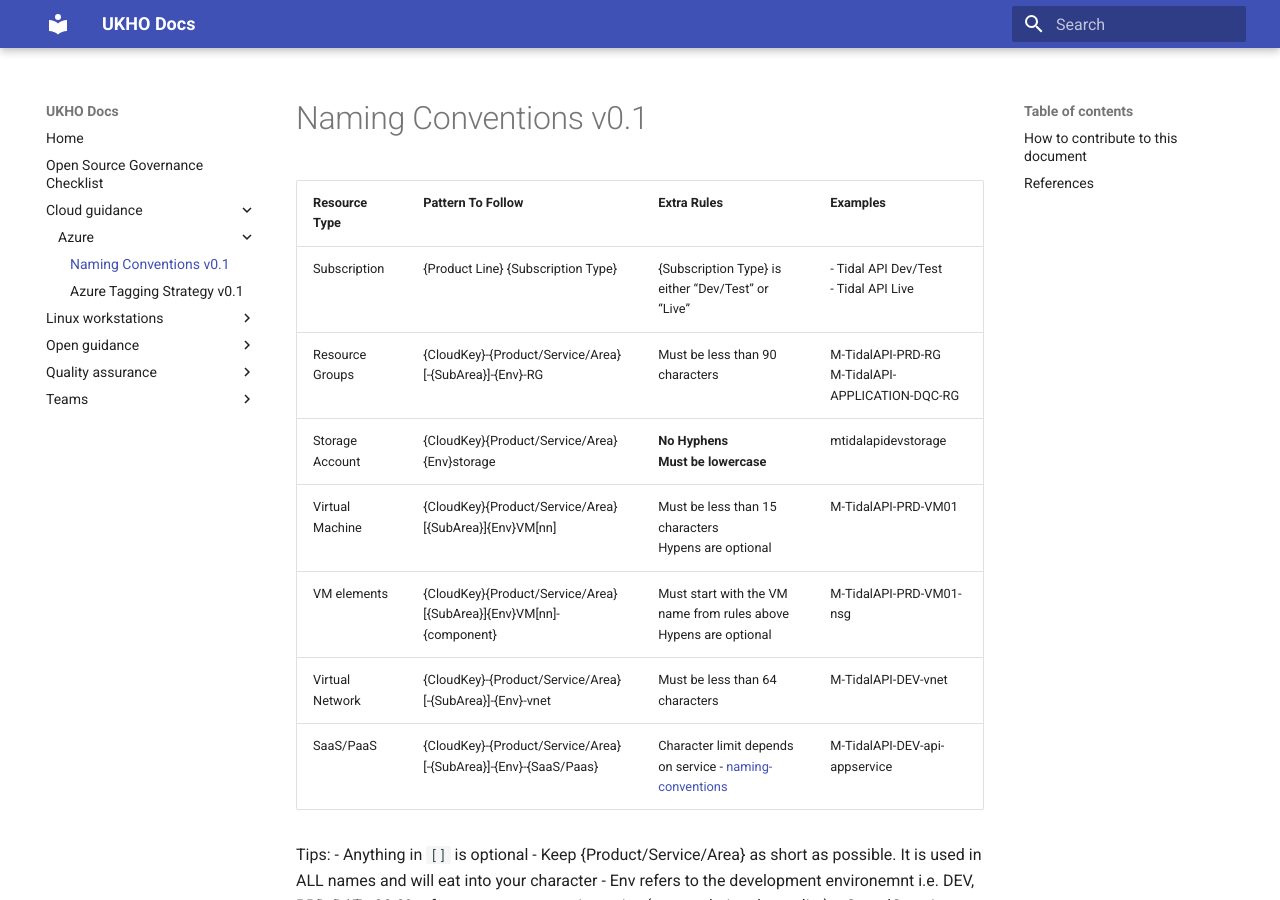
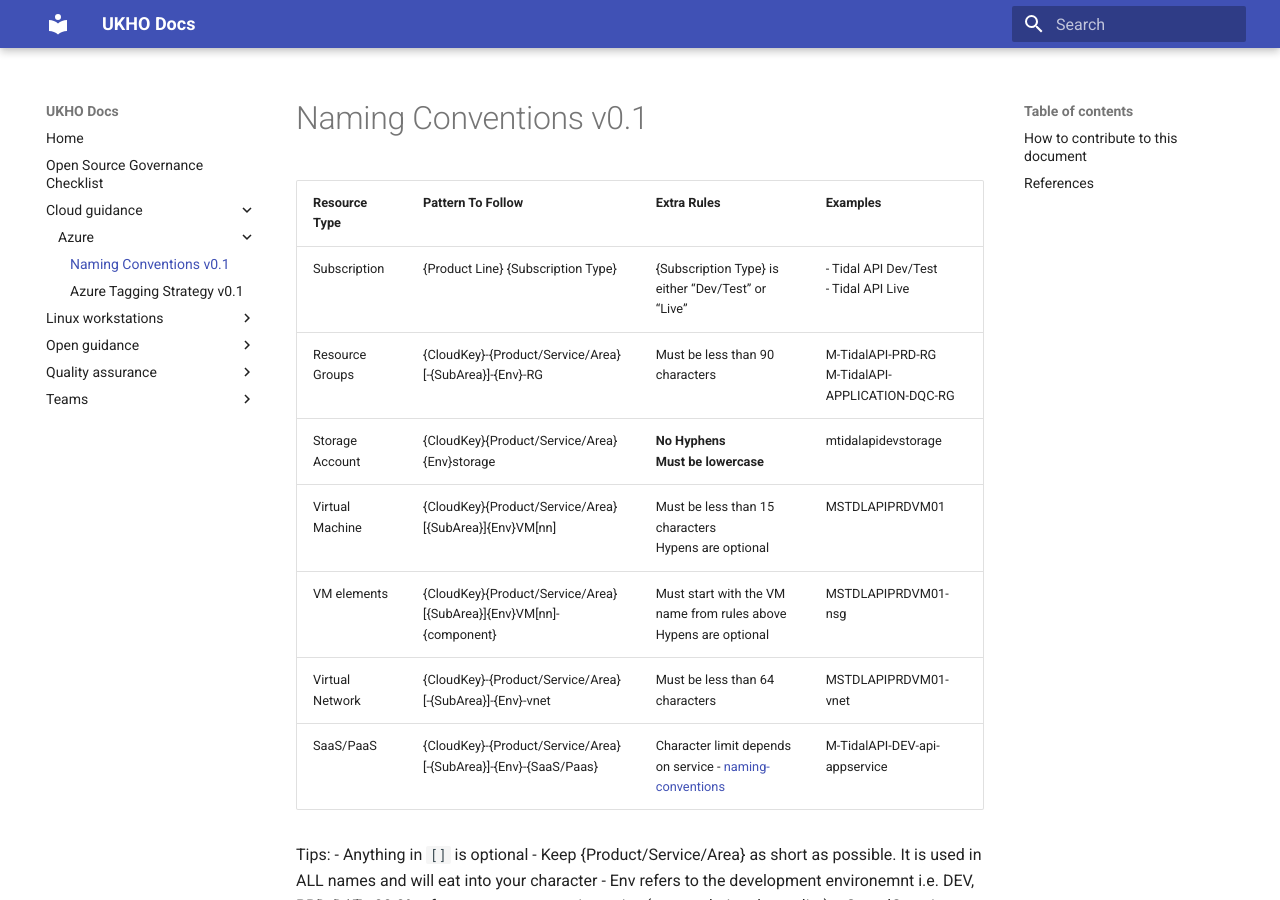
Before and after one commit to UKHO/docs, an MkDocs documentation site: the page built from docs/cloud-guidance/azure/ukho-azure-naming-convention.md, in a window 1280 px wide and 900 px high. Built offline with MkDocs 1.6.1 and Material for MkDocs 9.7.7, drawn with Linux system fonts in a browser that asks for light colours.

Commit message:
shortened vmname

```diff
--- a/docs/cloud-guidance/azure/ukho-azure-naming-convention.md
+++ b/docs/cloud-guidance/azure/ukho-azure-naming-convention.md
@@ -5,9 +5,9 @@
 | Subscription | {Product Line} {Subscription Type} | {Subscription Type} is either “Dev/Test” or “Live” | - Tidal API Dev/Test <br /> - Tidal API Live <br /> |
 | Resource Groups | {CloudKey}-{Product/Service/Area}[-{SubArea}]-{Env}-RG | Must be less than 90 characters |M-TidalAPI-PRD-RG <br /> M-TidalAPI-APPLICATION-DQC-RG <br /> |
 | Storage Account | {CloudKey}{Product/Service/Area}{Env}storage <br /> | **No Hyphens** <br /> **Must be lowercase** <br />| mtidalapidevstorage |
-| Virtual Machine | {CloudKey}{Product/Service/Area}[{SubArea}]{Env}VM[nn] | Must be less than 15 characters <br /> Hypens are optional <br /> | M-TidalAPI-PRD-VM01 |
-| VM elements | {CloudKey}{Product/Service/Area}[{SubArea}]{Env}VM[nn]-{component} | Must start with the VM name from rules above <br /> Hypens are optional | M-TidalAPI-PRD-VM01-nsg |
-| Virtual Network | {CloudKey}-{Product/Service/Area}[-{SubArea}]-{Env}-vnet | Must be less than 64 characters <br /> | M-TidalAPI-DEV-vnet |
+| Virtual Machine | {CloudKey}{Product/Service/Area}[{SubArea}]{Env}VM[nn] | Must be less than 15 characters <br /> Hypens are optional <br /> | MSTDLAPIPRDVM01 |
+| VM elements | {CloudKey}{Product/Service/Area}[{SubArea}]{Env}VM[nn]-{component} | Must start with the VM name from rules above <br /> Hypens are optional | MSTDLAPIPRDVM01-nsg |
+| Virtual Network | {CloudKey}-{Product/Service/Area}[-{SubArea}]-{Env}-vnet | Must be less than 64 characters <br /> | MSTDLAPIPRDVM01-vnet |
 | SaaS/PaaS | {CloudKey}-{Product/Service/Area}[-{SubArea}]-{Env}-{SaaS/Paas} <br /> | Character limit depends on service - [naming-conventions](https://docs.microsoft.com/en-us/azure/architecture/best-practices/naming-conventions) <br /> | M-TidalAPI-DEV-api-appservice |
 
 Tips:
```
